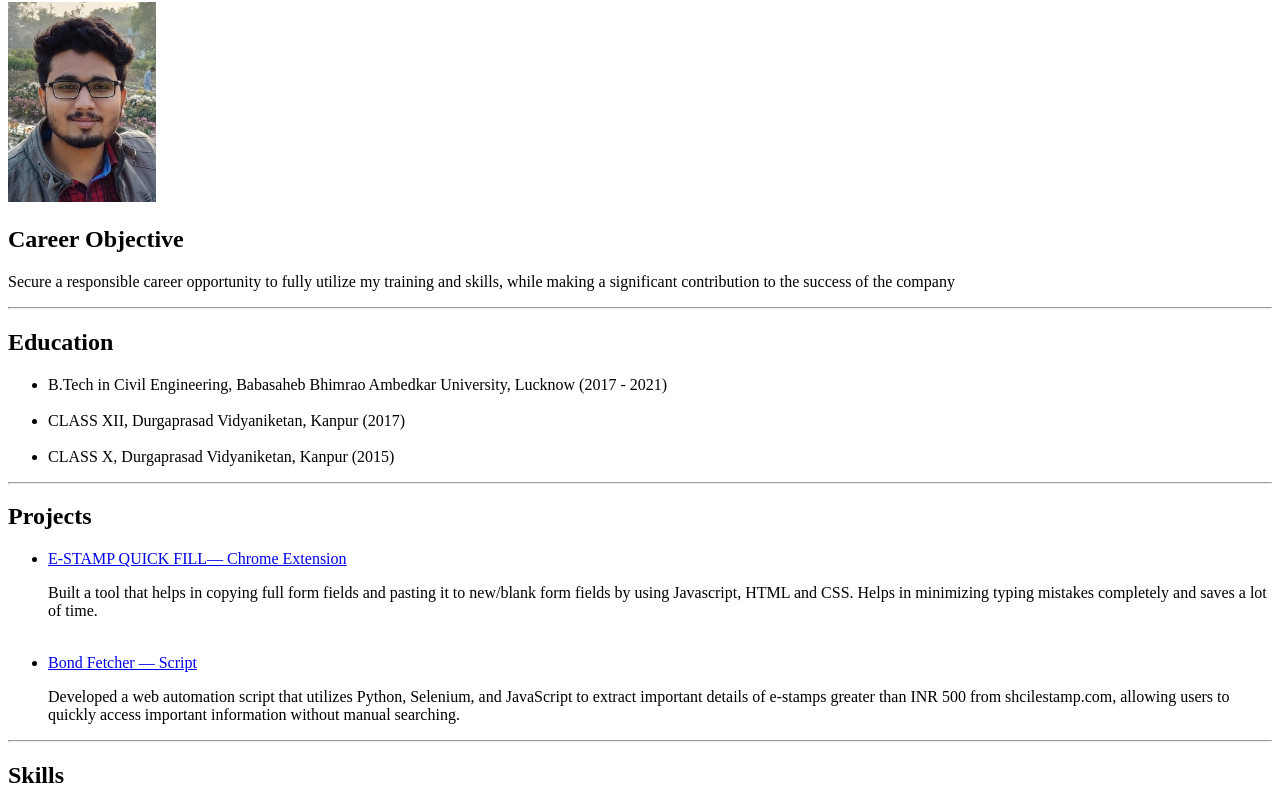
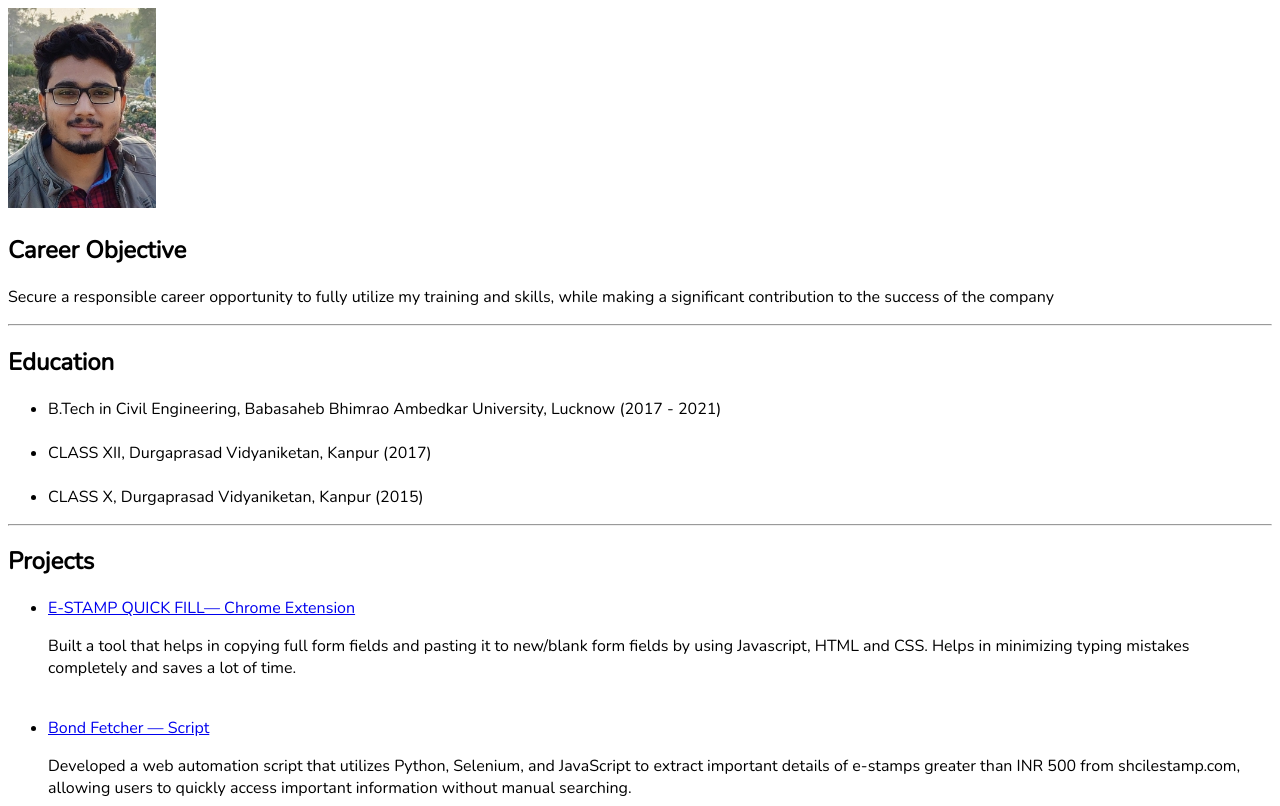
Before and after one commit to erayushs/resume, a plain HTML site: page index.html in a window 1280 px wide. Shown: the part 78-884 px from the top of the page. Drawn offline with nearby package versions, Linux system fonts and the light colour scheme.

Commit message:
Update index.html

```diff
--- a/index.html
+++ b/index.html
@@ -3,6 +3,11 @@
   <head>
     <meta charset="UTF-8" />
     <title>My Resume</title>
+    <style>
+      * {
+        font-family: 'Nunito', sans-serif;
+      }
+    </style>
     <link rel="preconnect" href="https://fonts.googleapis.com">
     <link rel="preconnect" href="https://fonts.gstatic.com" crossorigin>
     <link href="https://fonts.googleapis.com/css2?family=Nunito&display=swap" rel="stylesheet">
```
